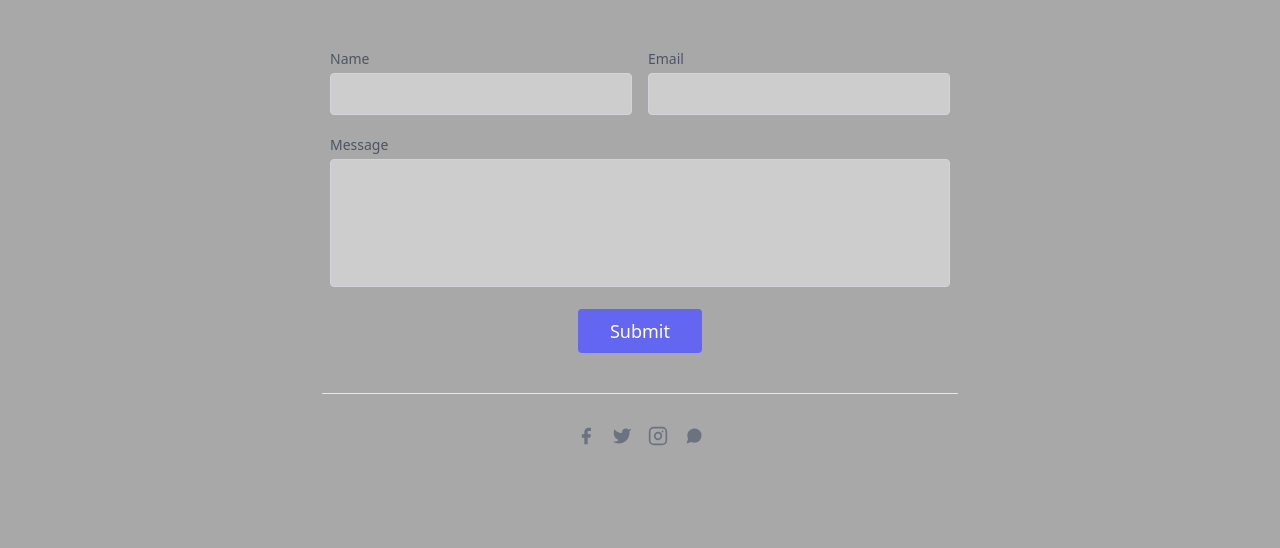
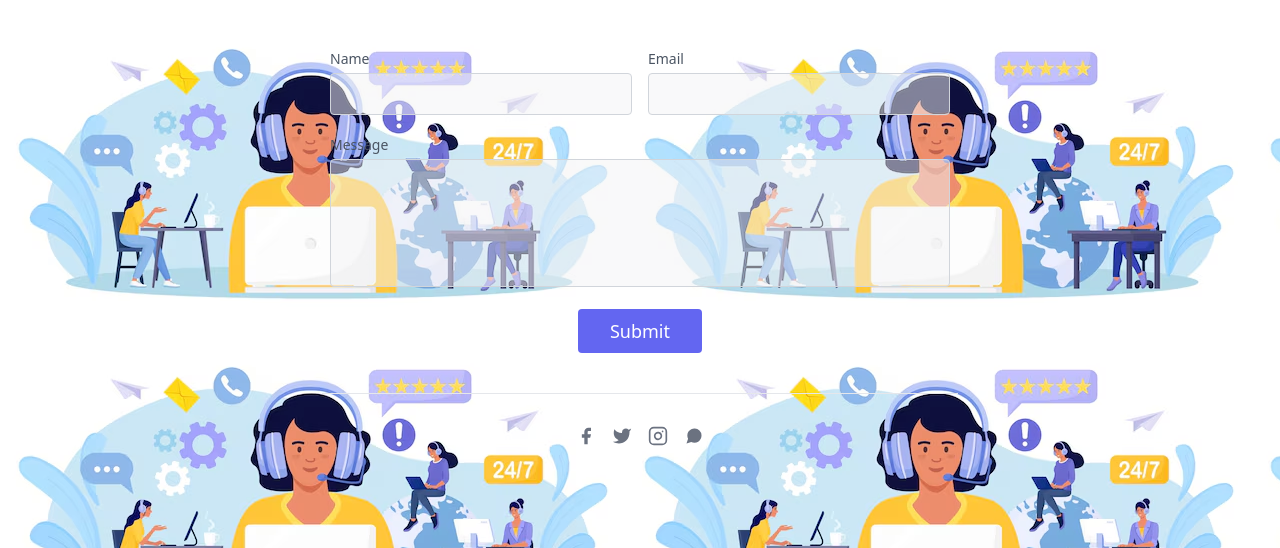
Before and after one commit to testrayyan/dummyweb, a plain HTML site: page contact.html in a window 1280 px wide. Shown: the part 309-857 px from the top of the page. Drawn offline with nearby package versions, Linux system fonts and the light colour scheme.

Commit message:
Update contact.html

```diff
--- a/contact.html
+++ b/contact.html
@@ -8,7 +8,7 @@
     <style>
         body{
             background-color: #a8a8a8;
-            background-image: https://img.freepik.com/premium-vector/customer-support-contact-us-woman-with-headphones-microphone-with-laptop-talking-with-clients-personal-assistant-service-hotline-operator-advises-customer-online-global-technical-support_458444-1127.jpg;
+            background-image: url(support.avif);
         }
     </style>
     <title>Contact Us</title>
```
